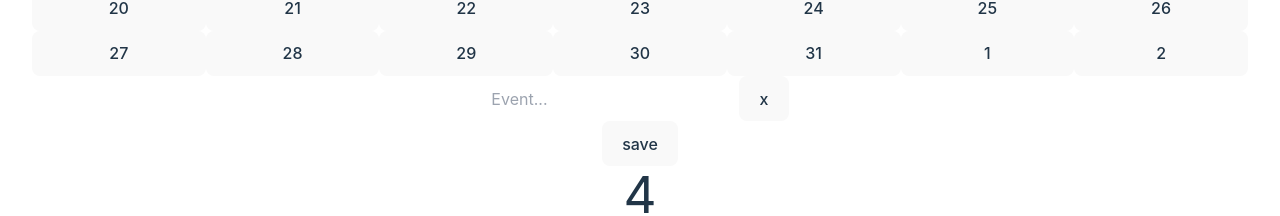
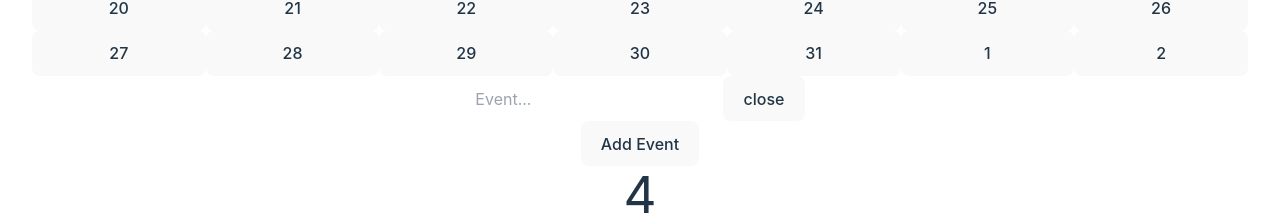
Before and after one commit to ajmal1722/react-calendar, a React (Vite) app: page / in a window 1280 px wide. Both pictures are taken after a click on the button "10". Shown: the part 346-562 px from the top of the page. Built offline with nearby package versions, Linux system fonts and the light colour scheme.

Commit message:
input value added in uI

```diff
--- a/src/components/Calendar.jsx
+++ b/src/components/Calendar.jsx
@@ -1,12 +1,23 @@
 import  { useState } from 'react';
 import ReactCalendar from 'react-calendar';
+import { useSelector, useDispatch } from 'react-redux';
+import { addToEvents } from '../Redux/events/eventSlice'
 
 const Calendar = () => {
     const [value, onChange] = useState(new Date());
     const [showModal, setShowModal] = useState(false);
+    const [eventText, setEventText] = useState('');
+    const events = useSelector(state => state.events.value);
+    const dispatch = useDispatch()
 
     const enableModal = () => {
         setShowModal(prevState => !prevState)
+    }
+
+    const handleEvents = () => {
+        dispatch(addToEvents(eventText))
+        enableModal()
+        setEventText('');
     }
 
     return (
@@ -19,20 +30,22 @@ const Calendar = () => {
                     <div className="flex items-center justify-center h-screen">
                         <div className="bg-gray-400 rounded-xl">
                             <div className="px-6">
-                                <input type="text" className='py-2 px-3 my-8 rounded-md' placeholder='Event...'/>
+                                <input type="text" className='py-2 px-3 my-8 rounded-md' placeholder='Event...'
+                                value={eventText}
+                                onChange={(e) => setEventText(e.target.value)}
+                                />
                                 <button className="ml-12" onClick={enableModal}>
-                                    x
+                                    close
                                 </button>
                             </div>
-                            <button className='mb-6 bg-green-600 w-24'>
-                                save
+                            <button className='mb-6 bg-green-600' onClick={handleEvents}>
+                                Add Event
                             </button>
                         </div>
                     </div>
                 </div>
             )}
         </div>
-
     )
 }
 
```
